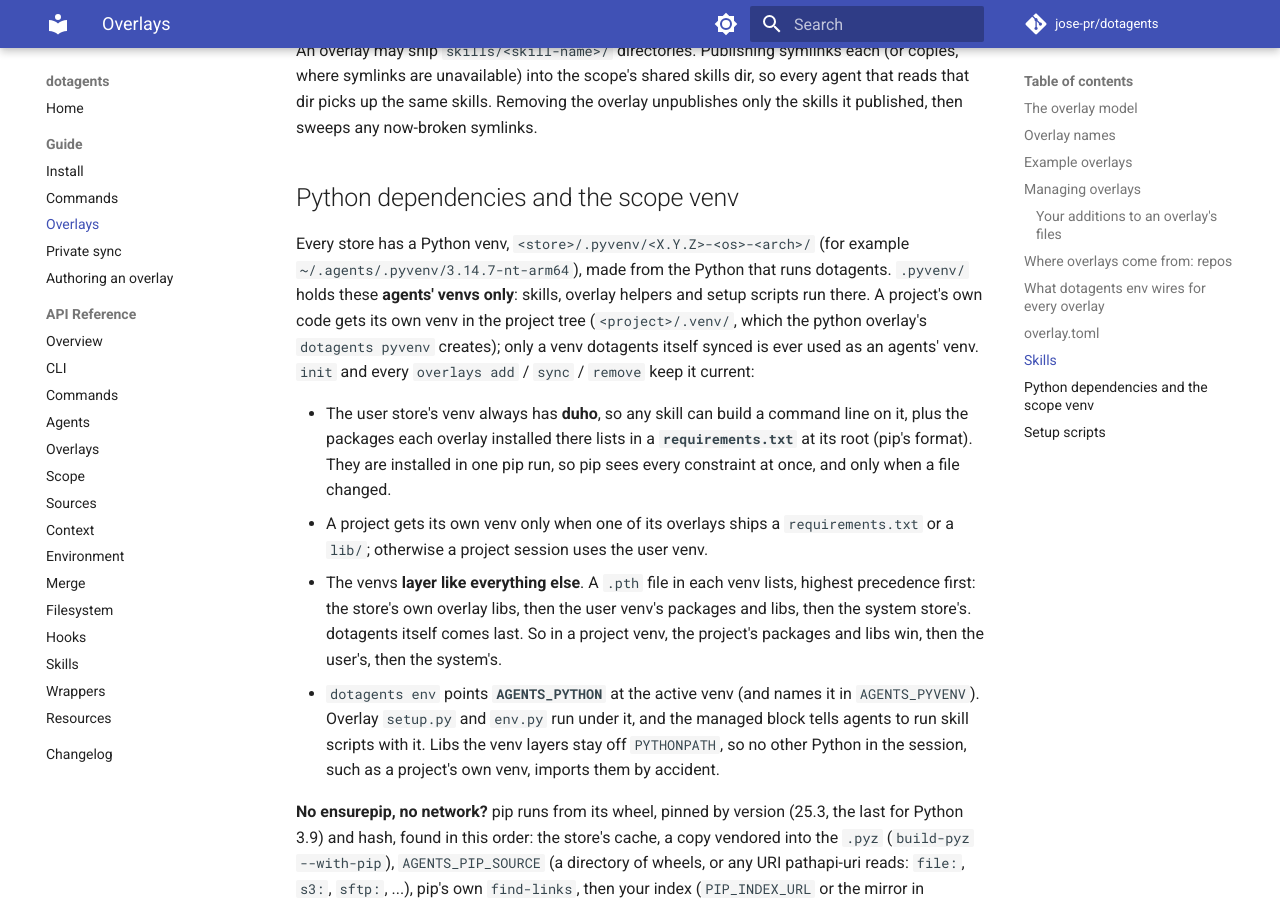
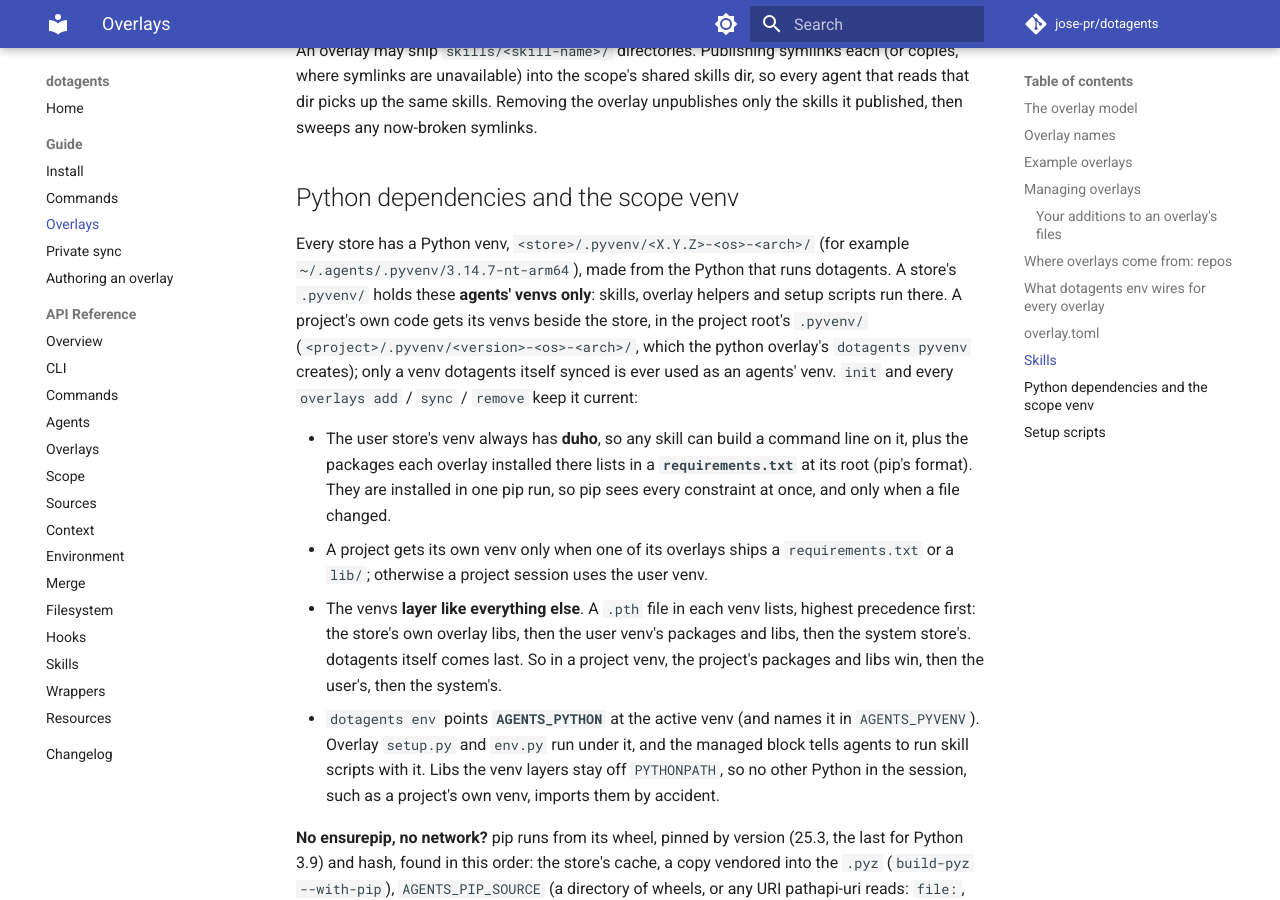
Before and after one commit to jose-pr/dotagents, an MkDocs documentation site: the page built from docs/guide/overlays.md, in a window 1280 px wide and 900 px high, scrolled down 5746 px. Built offline with MkDocs 1.6.1 and Material for MkDocs 9.7.7, drawn with Linux system fonts in a browser that asks for light colours; comment, search, counter and statistics services are not loaded.

Commit message:
docs: a project's venvs are its root's .pyvenv, beside the agents' store

```diff
--- a/docs/guide/overlays.md
+++ b/docs/guide/overlays.md
@@ -230,10 +230,11 @@ only the skills it published, then sweeps any now-broken symlinks.
 
 Every store has a Python venv, `<store>/.pyvenv/<X.Y.Z>-<os>-<arch>/` (for example
 `~/.agents/.pyvenv/3.14.7-nt-arm64`), made from the Python that runs dotagents.
-`.pyvenv/` holds these **agents' venvs only**: skills, overlay helpers and setup
-scripts run there. A project's own code gets its own venv in the project tree
-(`<project>/.venv/`, which the python overlay's `dotagents pyvenv` creates); only a
-venv dotagents itself synced is ever used as an agents' venv. `init` and every
+A store's `.pyvenv/` holds these **agents' venvs only**: skills, overlay helpers and
+setup scripts run there. A project's own code gets its venvs beside the store, in
+the project root's `.pyvenv/` (`<project>/.pyvenv/<version>-<os>-<arch>/`, which the
+python overlay's `dotagents pyvenv` creates); only a venv dotagents itself synced is
+ever used as an agents' venv. `init` and every
 `overlays add` / `sync` / `remove` keep it current:
 
 - The user store's venv always has **duho**, so any skill can build a command line
```
Also changed, not shown: 1 other file.
